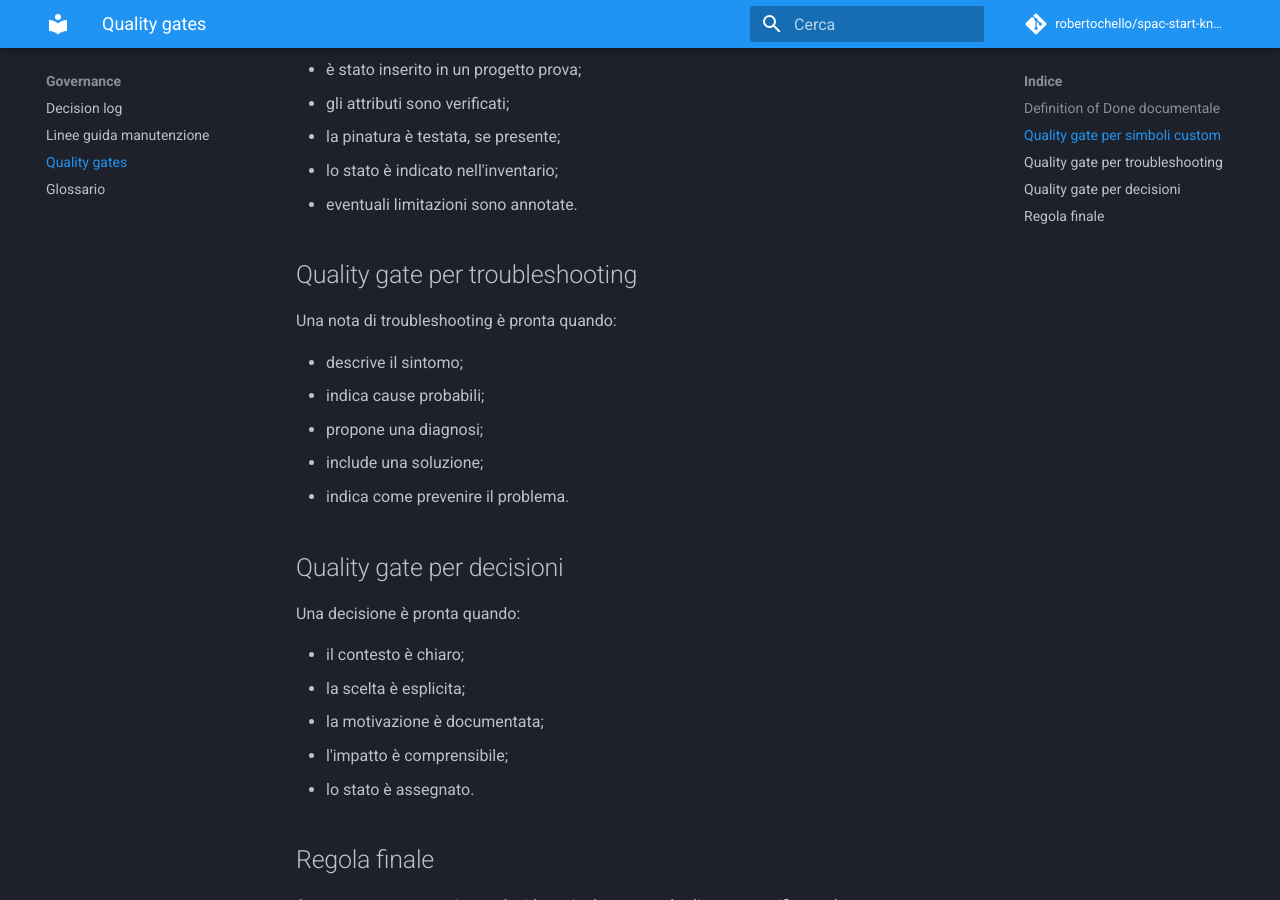
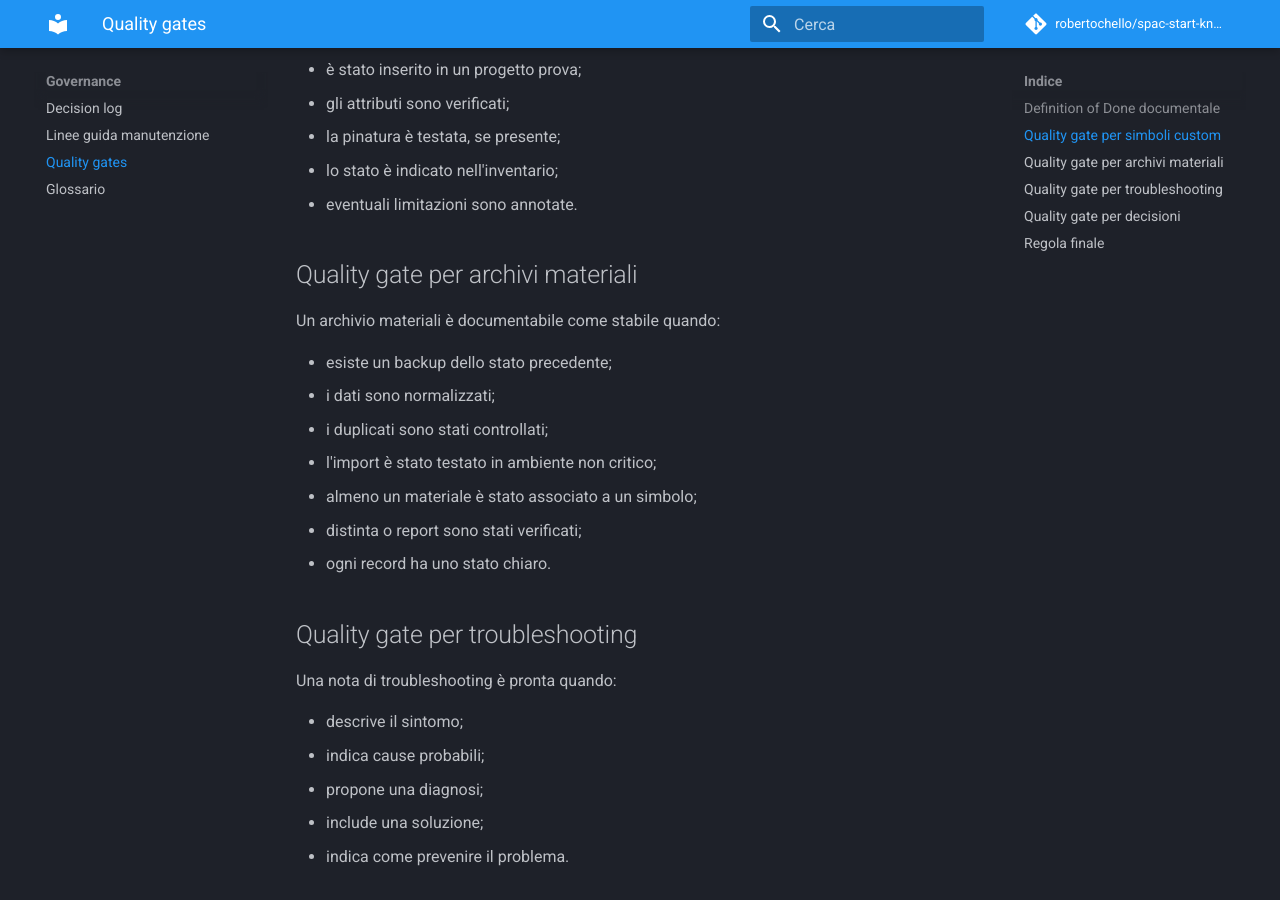
Before and after one commit to robertochello/spac-start-knowledge-base, an MkDocs documentation site: the page built from docs/14-quality-gates.md, in a window 1280 px wide and 900 px high, scrolled down 714 px. Built offline with MkDocs 1.6.1 and Material for MkDocs 9.7.7, drawn with Linux system fonts in a browser that asks for light colours; comment, search, counter and statistics services are not loaded.

Commit message:
Add material archive quality gates

```diff
--- a/docs/14-quality-gates.md
+++ b/docs/14-quality-gates.md
@@ -24,6 +24,18 @@ Un simbolo custom è documentabile come stabile quando:
 - lo stato è indicato nell'inventario;
 - eventuali limitazioni sono annotate.
 
+## Quality gate per archivi materiali
+
+Un archivio materiali è documentabile come stabile quando:
+
+- esiste un backup dello stato precedente;
+- i dati sono normalizzati;
+- i duplicati sono stati controllati;
+- l'import è stato testato in ambiente non critico;
+- almeno un materiale è stato associato a un simbolo;
+- distinta o report sono stati verificati;
+- ogni record ha uno stato chiaro.
+
 ## Quality gate per troubleshooting
 
 Una nota di troubleshooting è pronta quando:
```
